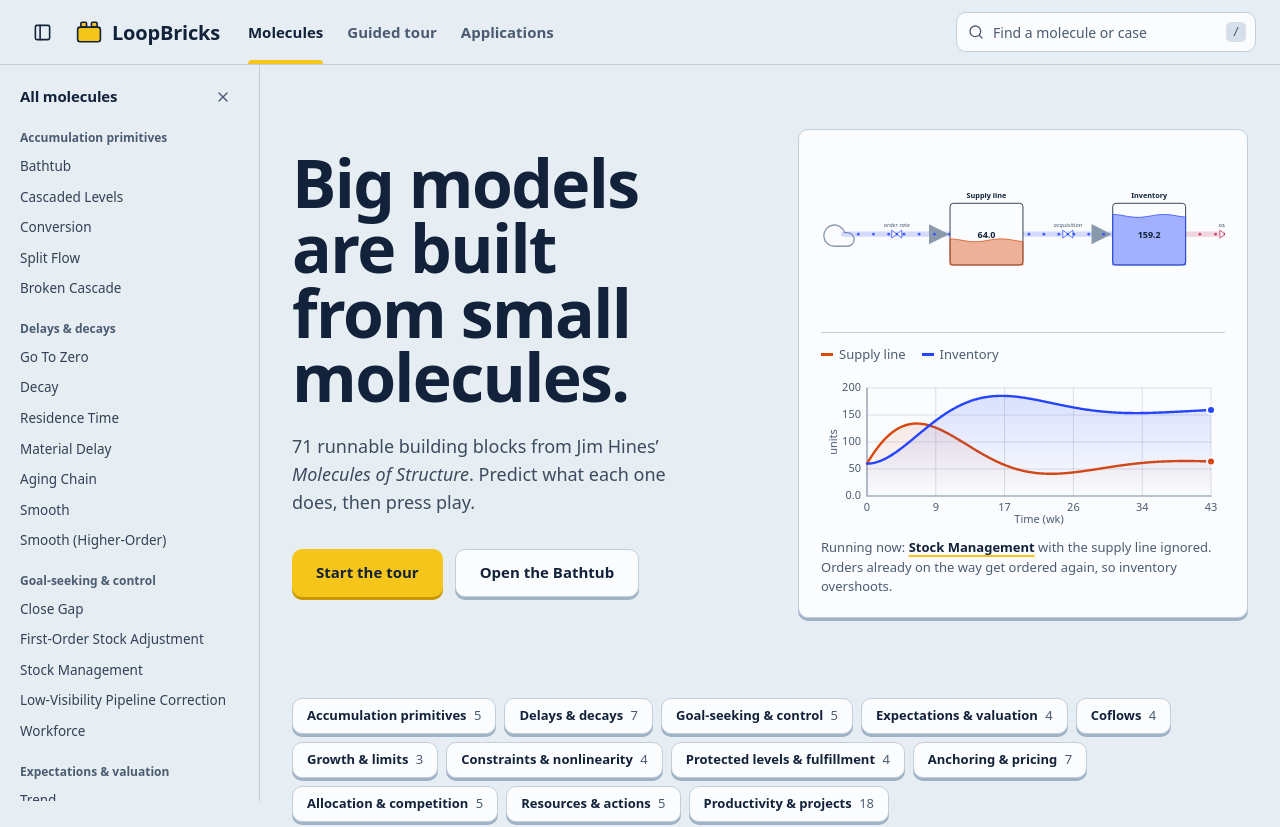
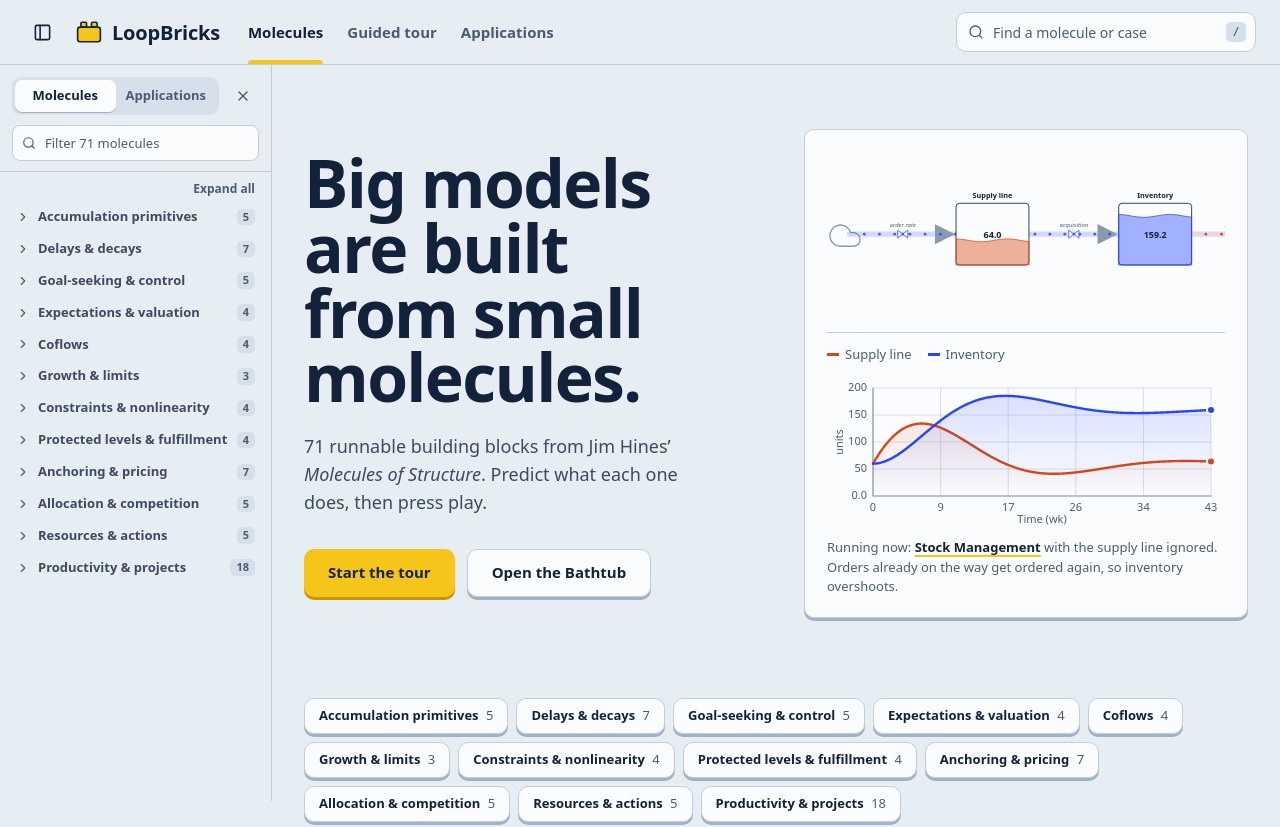
Before and after one commit to waelrash1/loopbricks, a React (Vite) app: page / in a window 1280 px wide. Shown: the top 827 px of the page. Built offline with nearby package versions, Linux system fonts and the light colour scheme.

Commit message:
Reorganise the side pane: molecules/applications switch, filter, folding groups with counts, loop tags, slide-in drawer

```diff
--- a/src/components/SidePane.tsx
+++ b/src/components/SidePane.tsx
@@ -1,38 +1,81 @@
-import { useEffect, useRef } from "react";
-import { X } from "lucide-react";
+import { useEffect, useMemo, useRef, useState } from "react";
+import { ChevronRight, Search, X } from "lucide-react";
 import { GROUPS, MODELS } from "@/data/molecules";
-import { DOMAINS, domainById } from "@/data/apps";
+import { DOMAINS } from "@/data/apps";
 import { cn } from "@/lib/utils";
 
-// Every molecule by family (or, on application pages, every case by field or theme), beside the page. On large screens it sits in the layout;
+type Mode = "molecules" | "apps";
+type Item = { key: string; label: string; hint?: React.ReactNode };
+type Group = { id: string; title: string; items: Item[] };
+
+// B / R tags in the diagrams' own colours, so the list teaches as you scan it
+function Loops({ k }: { k: string }) {
+  const t = new Set(MODELS[k].cld.loops.map((l) => l.type));
+  return (
+    <span className="ml-auto flex gap-0.5 shrink-0" aria-hidden>
+      {t.has("B") && <span className="chip chipB !mr-0 !h-4 !min-w-4 !text-[9.5px]">B</span>}
+      {t.has("R") && <span className="chip chipR !mr-0 !h-4 !min-w-4 !text-[9.5px]">R</span>}
+    </span>
+  );
+}
+
+const MOLECULE_GROUPS: Group[] = GROUPS.map((g) => ({
+  id: g.title,
+  title: g.title,
+  items: g.keys.map((k) => ({ key: k, label: MODELS[k].name, hint: <Loops k={k} /> })),
+}));
+// application items are keyed "<field>/<case>", which is also their address under #/apps/
+const APP_GROUPS: Group[] = DOMAINS.map((d) => ({
+  id: d.id,
+  title: d.name,
+  items: d.cases.map((c) => ({
+    key: `${d.id}/${c.id}`,
+    label: c.title,
+    hint: !c.sim && <span className="ml-auto shrink-0 text-[10.5px] font-semibold text-muted-foreground">build</span>,
+  })),
+}));
+
+// Every molecule by family, or every application case by field. On large screens it sits beside the page;
 // below that it slides over the page and closes after a pick.
 export default function SidePane({
-  apps,
-  appDomain,
+  initialMode,
   current,
-  onSelect,
+  onMolecule,
+  onCase,
   onClose,
 }: {
-  apps: boolean;
-  appDomain?: string;
-  current?: string;
-  onSelect: (k: string) => void;
+  initialMode: Mode;
+  current?: string; // a molecule key, or "<field>/<case>"
+  onMolecule: (k: string) => void;
+  onCase: (key: string) => void;
   onClose: () => void;
 }) {
-  const d = domainById(appDomain);
-  // application items are keyed "<field>/<case>", which is also their address under #/apps/
-  const sections = !apps
-    ? GROUPS.map((g) => ({ title: g.title, items: g.keys.map((k) => [k, MODELS[k].name]) }))
-    : d
-      ? d.themes.map((t) => ({ title: t, items: d.cases.filter((c) => c.theme === t).map((c) => [`${d.id}/${c.id}`, c.title]) }))
-      : DOMAINS.map((x) => ({ title: x.name, items: x.cases.map((c) => [`${x.id}/${c.id}`, c.title]) }));
-  const heading = !apps ? "All molecules" : d ? d.short : "Applications";
-  const list = useRef<HTMLElement>(null);
+  const [mode, setMode] = useState<Mode>(initialMode);
+  const [filter, setFilter] = useState("");
+  const [open, setOpen] = useState<Set<string>>(new Set());
+  const list = useRef<HTMLDivElement>(null);
   const narrow = () => !matchMedia("(min-width: 1024px)").matches;
+  // following the page into the other list starts it unfiltered
+  useEffect(() => {
+    setMode(initialMode);
+    setFilter("");
+  }, [initialMode]);
 
+  const groups = mode === "molecules" ? MOLECULE_GROUPS : APP_GROUPS;
+  const q = filter.trim().toLowerCase();
+  const shown = useMemo(
+    // a match on the group's own name keeps the whole group ("delay" brings up Delays & decays)
+    () => (q ? groups.map((g) => (g.title.toLowerCase().includes(q) ? g : { ...g, items: g.items.filter((i) => i.label.toLowerCase().includes(q)) })).filter((g) => g.items.length) : groups),
+    [groups, q]
+  );
+  const total = groups.reduce((n, g) => n + g.items.length, 0);
+
+  // the group holding the current page opens itself, and its item scrolls into view
   useEffect(() => {
-    list.current?.querySelector('[aria-current="page"]')?.scrollIntoView({ block: "nearest" });
-  }, [current]);
+    const g = groups.find((x) => x.items.some((i) => i.key === current));
+    if (g) setOpen((s) => (s.has(g.id) ? s : new Set(s).add(g.id)));
+    requestAnimationFrame(() => list.current?.querySelector('[aria-current="page"]')?.scrollIntoView({ block: "nearest" }));
+  }, [current, groups]);
 
   useEffect(() => {
     const onKey = (e: KeyboardEvent) => e.key === "Escape" && narrow() && onClose();
@@ -40,44 +83,127 @@ export default function SidePane({
     return () => window.removeEventListener("keydown", onKey);
   }, [onClose]);
 
+  const toggle = (id: string) =>
+    setOpen((s) => {
+      const n = new Set(s);
+      if (n.has(id)) n.delete(id);
+      else n.add(id);
+      return n;
+    });
+  const allOpen = shown.every((g) => open.has(g.id));
+  const pick = (key: string) => {
+    (mode === "molecules" ? onMolecule : onCase)(key);
+    if (narrow()) onClose();
+  };
+
   return (
     <>
-      <div aria-hidden onClick={onClose} className="lg:hidden fixed inset-0 z-30 bg-foreground/30" />
+      <div aria-hidden onClick={onClose} className="pane-fade lg:hidden fixed inset-0 z-30 bg-foreground/30" />
       <nav
-        ref={list}
-        aria-label={heading}
-        className="fixed lg:sticky z-40 lg:z-auto left-0 top-0 lg:top-16 h-[100dvh] lg:h-[calc(100dvh-4rem)] w-[280px] lg:w-[260px] shrink-0 overflow-y-auto border-r border-border bg-background px-3 pt-4 pb-10"
+        aria-label="Browse"
+        className="pane-in fixed lg:sticky z-40 lg:z-auto left-0 top-0 lg:top-16 h-[100dvh] lg:h-[calc(100dvh-4rem)] w-[300px] lg:w-[272px] shrink-0 flex flex-col border-r border-border bg-background shadow-[8px_0_24px_-16px_hsl(var(--foreground)/0.35)] lg:shadow-none"
       >
-        <div className="flex items-center justify-between px-2 mb-2">
-          <span className="heading text-[15px]">{heading}</span>
-          <button onClick={onClose} aria-label="Hide this list" className="grid place-items-center w-8 h-8 rounded-[7px] text-muted-foreground hover:bg-muted hover:text-foreground">
+        <div className="px-3 pt-3 pb-2.5 border-b border-border">
+          <div className="flex items-center gap-2">
+            <div role="tablist" aria-label="What to list" className="grid grid-cols-2 flex-1 rounded-[9px] bg-muted p-[3px]">
+              {(["molecules", "apps"] as const).map((m) => (
+                <button
+                  key={m}
+                  role="tab"
+                  aria-selected={mode === m}
+                  onClick={() => {
+                    setMode(m);
+                    setFilter("");
+                  }}
+                  className={cn(
+                    "h-8 rounded-[7px] text-[13px] font-semibold transition-colors",
+                    mode === m ? "bg-card text-foreground shadow-[0_1px_0_hsl(var(--edge))]" : "text-muted-foreground hover:text-foreground"
+                  )}
+                >
+                  {m === "molecules" ? "Molecules" : "Applications"}
+                </button>
+              ))}
+            </div>
+            <button onClick={onClose} aria-label="Hide this list" title="Hide this list" className="grid place-items-center w-8 h-8 rounded-[7px] text-muted-foreground hover:bg-muted hover:text-foreground">
               <X size={16} aria-hidden />
             </button>
           </div>
-        {sections.map((g) => (
-          <section key={g.title} className="mt-4">
-            <h2 className="px-2 mb-1 text-[12px] font-bold text-muted-foreground">{g.title}</h2>
-            <ul>
-              {g.items.map(([k, label]) => (
-                <li key={k}>
+          <label className="relative block mt-2.5">
+            <span className="sr-only">Filter {mode === "molecules" ? "molecules" : "cases"}</span>
+            <Search size={14} aria-hidden className="absolute left-2.5 top-1/2 -translate-y-1/2 text-muted-foreground pointer-events-none" />
+            <input
+              type="search"
+              value={filter}
+              onChange={(e) => setFilter(e.target.value)}
+              placeholder={`Filter ${total} ${mode === "molecules" ? "molecules" : "cases"}`}
+              className="w-full h-9 rounded-[8px] border border-border bg-card pl-8 pr-2 text-[13px] placeholder:text-muted-foreground focus:border-foreground focus:outline-none"
+            />
+          </label>
+        </div>
+
+        <div ref={list} className="flex-1 overflow-y-auto overscroll-contain px-2 py-2">
+          {!q && (
+            <div className="flex justify-end px-1 pb-1">
               <button
-                    onClick={() => {
-                      onSelect(k);
-                      if (narrow()) onClose();
-                    }}
-                    aria-current={k === current ? "page" : undefined}
+                onClick={() => setOpen(allOpen ? new Set() : new Set(groups.map((g) => g.id)))}
+                className="text-[12px] font-semibold text-muted-foreground hover:text-foreground rounded-[5px] px-1"
+              >
+                {allOpen ? "Collapse all" : "Expand all"}
+              </button>
+            </div>
+          )}
+          {shown.length === 0 && (
+            <p className="px-3 py-6 text-[13px] text-muted-foreground">
+              Nothing matches “{filter.trim()}”. Try a shorter word, or switch to {mode === "molecules" ? "Applications" : "Molecules"}.
+            </p>
+          )}
+          {shown.map((g) => {
+            const expanded = q !== "" || open.has(g.id);
+            const hasCurrent = g.items.some((i) => i.key === current);
+            return (
+              <section key={g.id} className="mb-0.5">
+                <h2>
+                  <button
+                    onClick={() => toggle(g.id)}
+                    aria-expanded={expanded}
+                    disabled={q !== ""}
+                    className="group w-full flex items-center gap-2 rounded-[7px] px-2 py-1.5 text-left hover:bg-muted disabled:hover:bg-transparent"
+                  >
+                    <ChevronRight size={14} aria-hidden className={cn("shrink-0 text-muted-foreground transition-transform duration-200", expanded && "rotate-90")} />
+                    <span className={cn("flex-1 text-[13px] font-bold leading-snug", hasCurrent ? "text-foreground" : "text-foreground/80")}>{g.title}</span>
+                    <span className="shrink-0 rounded-[5px] bg-muted px-1.5 text-[11px] font-semibold tabular-nums text-muted-foreground group-hover:bg-card">{g.items.length}</span>
+                  </button>
+                </h2>
+                {/* grid-rows 0fr→1fr animates the height without measuring it */}
+                <div className={cn("grid transition-[grid-template-rows] duration-200 ease-out", expanded ? "grid-rows-[1fr]" : "grid-rows-[0fr]")}>
+                  <ul className="overflow-hidden" {...(!expanded && { inert: "" })}>
+                    <li className="h-0.5" aria-hidden />
+                    {g.items.map((i) => {
+                      const active = i.key === current;
+                      return (
+                        <li key={i.key} className="relative pl-[19px]">
+                          <span aria-hidden className={cn("absolute left-[14px] top-0 bottom-0 w-px", active ? "bg-accent-edge" : "bg-border")} />
+                          <button
+                            onClick={() => pick(i.key)}
+                            aria-current={active ? "page" : undefined}
                             className={cn(
-                      "w-full text-left rounded-[7px] px-2 py-1.5 text-[13.5px] leading-snug",
-                      k === current ? "bg-accent font-semibold shadow-[0_2px_0_hsl(var(--accent-edge))]" : "text-foreground/85 hover:bg-muted"
+                              "w-full flex items-center gap-2 rounded-[7px] px-2.5 py-[5px] text-left text-[13px] leading-snug",
+                              active ? "bg-accent font-semibold text-accent-foreground shadow-[0_2px_0_hsl(var(--accent-edge))]" : "text-foreground/80 hover:bg-muted hover:text-foreground"
                             )}
                           >
-                    {label}
+                            <span className="min-w-0">{i.label}</span>
+                            {i.hint}
                           </button>
                         </li>
-              ))}
+                      );
+                    })}
+                    <li className="h-1.5" aria-hidden />
                   </ul>
+                </div>
               </section>
-        ))}
+            );
+          })}
+        </div>
       </nav>
     </>
   );
--- a/src/index.css
+++ b/src/index.css
@@ -49,7 +49,7 @@
   p, li { text-wrap: pretty; }
   ::selection { background: hsl(var(--accent)); color: hsl(var(--accent-foreground)); }
   @media (prefers-reduced-motion: reduce) {
-    * { transition-duration: 0.01ms !important; scroll-behavior: auto !important; }
+    * { transition-duration: 0.01ms !important; animation-duration: 0.01ms !important; scroll-behavior: auto !important; }
   }
 }
 
@@ -71,6 +71,14 @@
   .sheet { background: hsl(var(--card)); border: 1px solid hsl(var(--border)); border-radius: var(--radius); padding: 16px; }
   @media (min-width: 768px) { .sheet { padding: 20px 22px; } }
   .sheet-head { display: flex; flex-wrap: wrap; align-items: baseline; justify-content: space-between; gap: 4px 16px; margin-bottom: 12px; }
+}
+
+/* the side pane slides in over the page on small screens; beside the page it simply appears */
+@keyframes pane-in { from { transform: translateX(-100%); } }
+@keyframes pane-fade { from { opacity: 0; } }
+@media (max-width: 1023px) {
+  .pane-in { animation: pane-in 220ms cubic-bezier(0.16, 1, 0.3, 1); }
+  .pane-fade { animation: pane-fade 220ms ease-out; }
 }
 
 /* authored explanation HTML */
--- a/src/pages/MoleculeExplorer.tsx
+++ b/src/pages/MoleculeExplorer.tsx
@@ -133,10 +133,10 @@ export default function MoleculeExplorer() {
       <div className="flex">
         {paneOpen && (
           <SidePane
-            apps={view === "apps"}
-            appDomain={route.view === "apps" ? route.domain : undefined}
+            initialMode={view === "apps" ? "apps" : "molecules"}
             current={route.view === "apps" ? `${route.domain}/${route.id}` : view === "map" ? undefined : key}
-            onSelect={view === "apps" ? (k) => go(`/apps/${k}`) : open}
+            onMolecule={open}
+            onCase={(k) => go(`/apps/${k}`)}
             onClose={() => togglePane(false)}
           />
         )}
```
Lines whose indentation alone changed are shown as unchanged.
